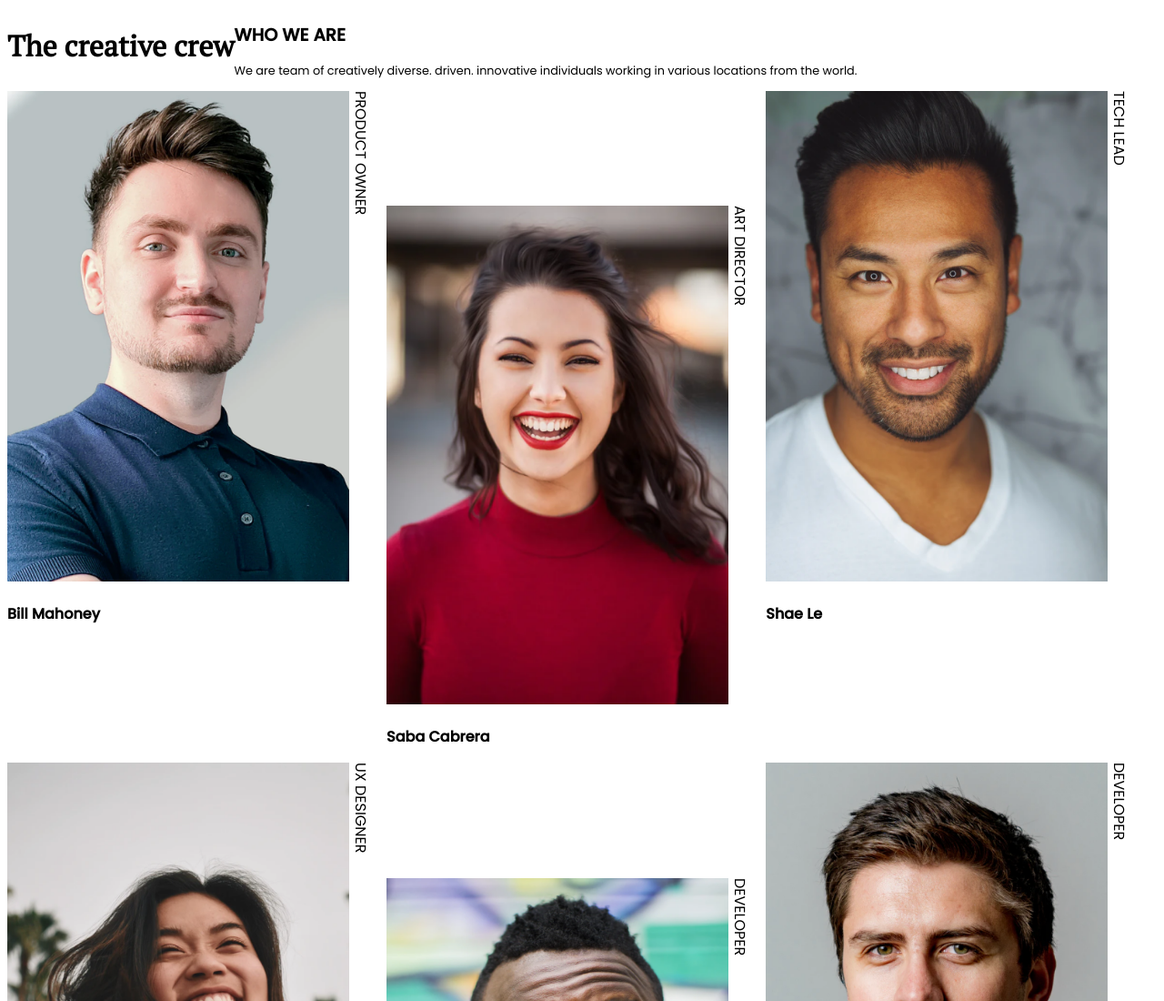
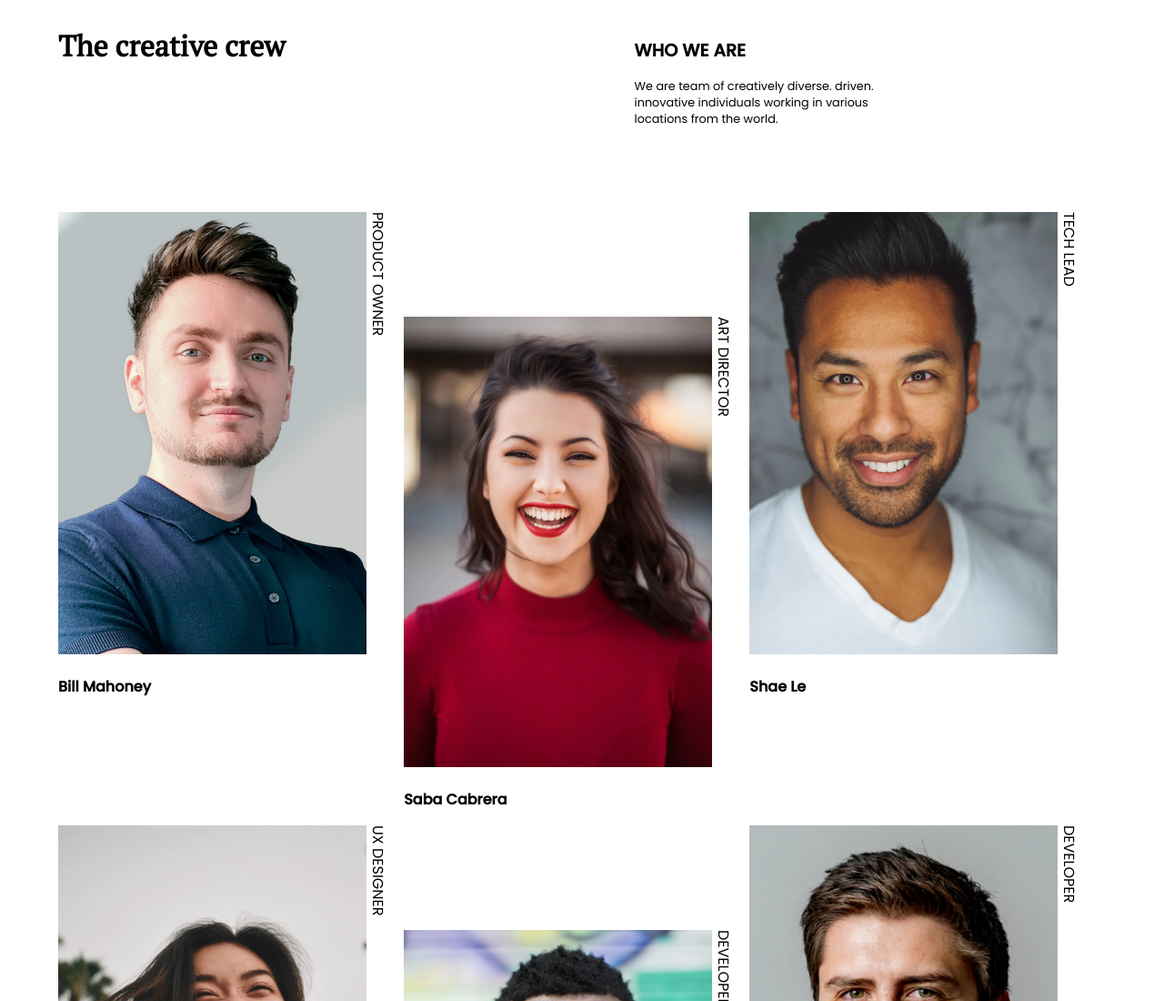
Before and after one commit to Mayberr/devchallenges-teampage, a plain HTML site: page index.html in a window 1280 px wide. Shown: the top 1100 px of the page at 91% size. Drawn offline with Linux system fonts and the light colour scheme.

Commit message:
fixed header items positioning and margin

```diff
--- a/style.css
+++ b/style.css
@@ -5,6 +5,7 @@ body {
 header {
     display: flex;
     flex-direction: column;
+    margin-bottom: 5em
 }
 h1 {
     font-family: "PT serif", serif;
@@ -61,8 +62,19 @@ footer a {
 }
 
 @media only screen and (min-width: 769px) {
+    body {
+        margin-left: 4em;
+        margin-right: 4em;
+    }
     header {
         flex-direction: row;
+        align-items: baseline;;
+    }
+    h1 {
+        width: 55%;
+    }
+    .description {
+        max-width: 17em;
     }
     .employee {
         width: 33%;
```
